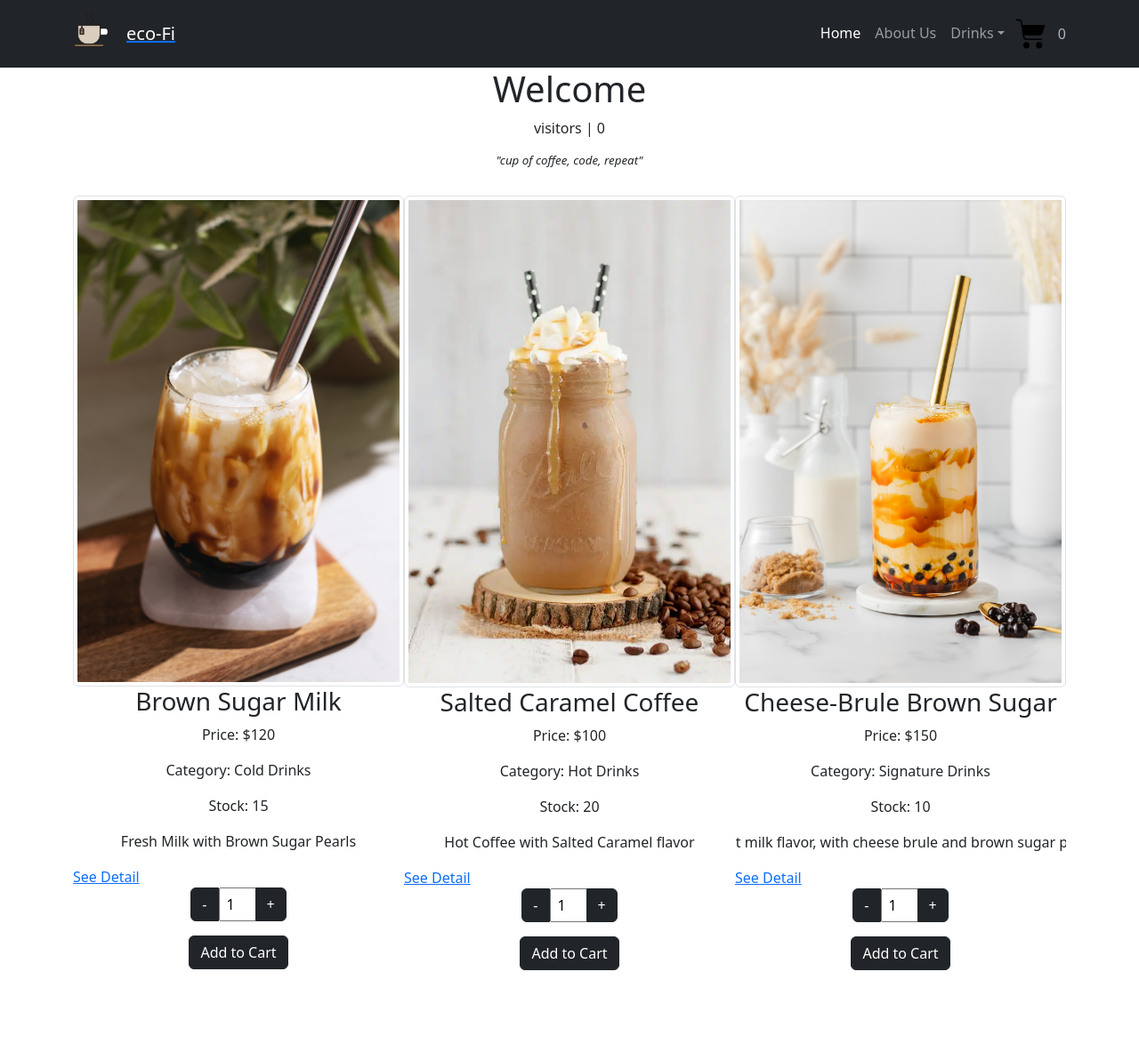
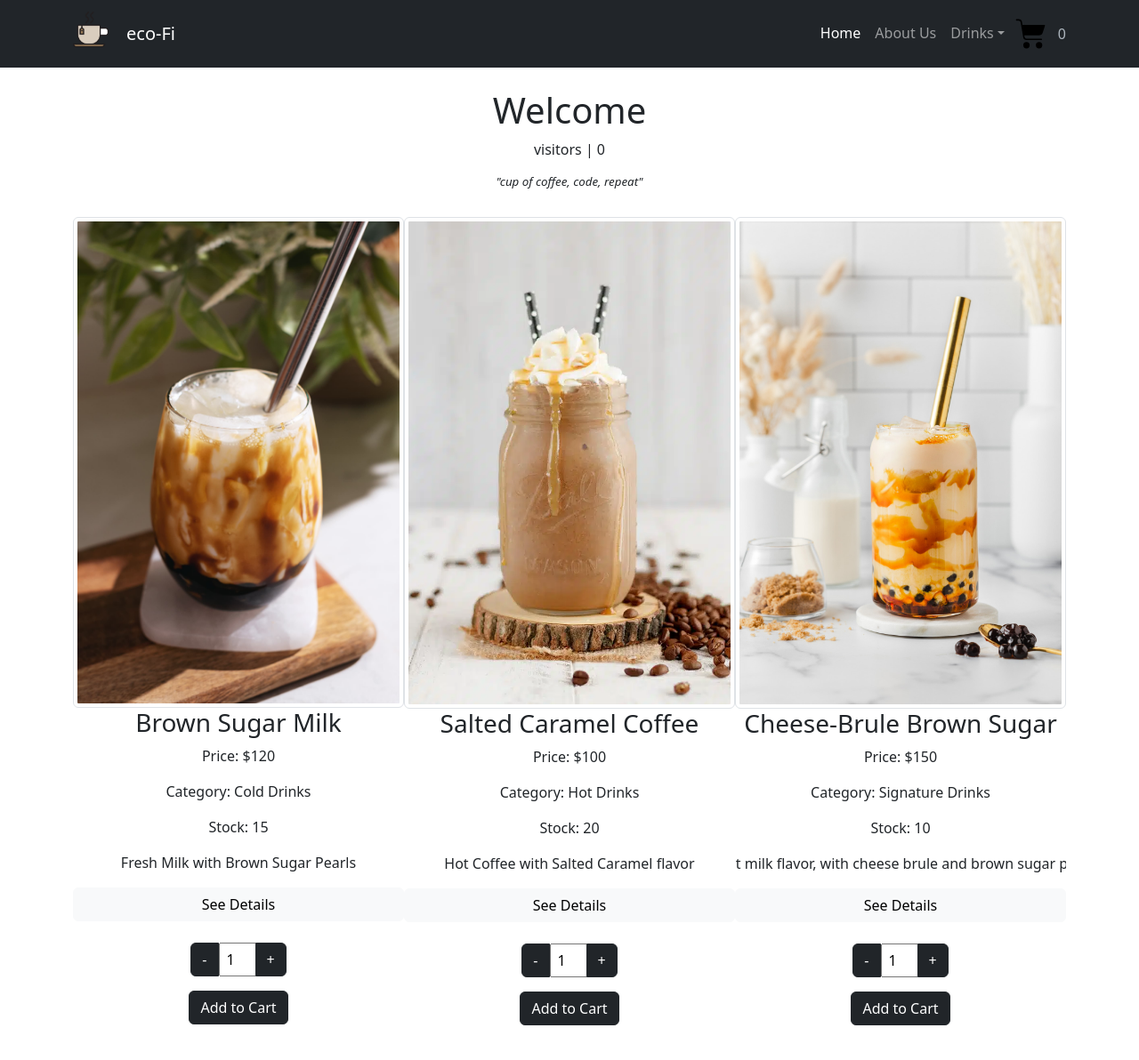
Before and after one commit to Bladeo8x/E-Commerce, a React (Vite) app in the folder e-commerce/: page / in a window 1280 px wide. Shown: the top 1192 px of the page at 89% size. Before the commit the page ends 1139 px from the top, so only its background shows below. Built offline with nearby package versions, Linux system fonts and the light colour scheme.

Commit message:
Fixing the link on e-brand to a navLink, adding bootstrap attributes to see details link for a proper visualization, and adjusting some margins

```diff
--- a/e-commerce/src/Components/Item/Item.jsx
+++ b/e-commerce/src/Components/Item/Item.jsx
@@ -16,38 +16,16 @@ const Item = ({ id, name, price, category, img, stock, description }) => {
         <p className='square-image'>Stock: {stock}</p>
         {/* para la description, no e podido lograr ajustar el texto automaticamente para que no se pierda texto de la descripcion, sin alterar el contador que se desalinea con los otros si quito el ''text-truncate'' */}
         <p className='square-image center text-truncate'>{description}</p>
-        <footer className='ItemFooter'>
-              <Link to={`/item/${id}`} className='Option'>See Detail</Link>
+        <div>
+          <Link to={`/item/${id}`} className="btn btn-light square-image">
+          See Details
+        </Link>
+        </div>
+        <footer className='mt-4'>
         <ItemCount stock={stock} initial={1} onAdd={handleAddToCart} />
         </footer>
       </div>
     );
   };
 
-//   const Item = ({id, name, img, price, stock}) => {
-//     return (
-//         <article className='CardItem'>
-//             <header className='Header'>
-//                 <h2 className='ItemHeader'>
-//                     {name}
-//                 </h2>
-//             </header>
-//             <picture>
-//                 <img src={img} alt={name} className='ItemImg'/>
-//             </picture>
-//             <section>
-//             <p className='Info'>
-//                 Price: ${price}
-//                 </p>
-//                 <p className='Info'>
-//                 Availability: {stock}
-//                 </p>
-//             </section>
-
-                {/* <ItemCount initial={1} stock={stock} onAdd={(quantity) => console.log('Cantidad agregada')}/> */}
-
-//         </article>
-//     )
-// }
-
   export default Item;
--- a/e-commerce/src/Components/ItemContainerList/ItemContainerList.jsx
+++ b/e-commerce/src/Components/ItemContainerList/ItemContainerList.jsx
@@ -29,7 +29,7 @@ return (
   <Container className="d-flex flex-column align-items-center justify-content-center" style={{ minHeight: '100vh' }}>
     <Row className="justify-content-center mb-4">
       <Col xs="auto" className="text-center">
-        <h1>{greeting}</h1>
+        <h1 className='mt-4'>{greeting}</h1>
         {/* Mi intencion es poder activar el contador para los visitantes de la pagina en un futuro, por el momento lo dejo hardcodeado */}
         <p>visitors | 0</p>
         <h6 style={{ fontStyle: 'italic', fontSize: 'smaller' }}>"cup of coffee, code, repeat"</h6>
--- a/e-commerce/src/Components/NavBar/NavBar.jsx
+++ b/e-commerce/src/Components/NavBar/NavBar.jsx
@@ -6,13 +6,12 @@ import NavDropdown from 'react-bootstrap/NavDropdown';
 import TeaCup from '/assets/TeaCup.png';
 import { NavLink, Link } from 'react-router-dom';
 
-
 function NavBar() {
   return (
     <Navbar bg="dark" variant="dark" expand="lg">
       <Container>
-        <Link to="/">
-          <Navbar.Brand href="#home" className="d-flex align-items-center">
+      <NavLink to="/" className="text-decoration-none text-reset">
+          <Navbar.Brand className="d-flex align-items-center">
             <div className="d-flex align-items-center">
               <img
                 src={TeaCup}
@@ -25,7 +24,7 @@ function NavBar() {
               <span>eco-Fi</span>
             </div>
           </Navbar.Brand>
-        </Link>
+        </NavLink>
         <Navbar.Toggle aria-controls="basic-navbar-nav" className="ms-auto" />
         <Navbar.Collapse id="basic-navbar-nav" className="justify-content-end">
           <Nav className="ms-auto">
```
